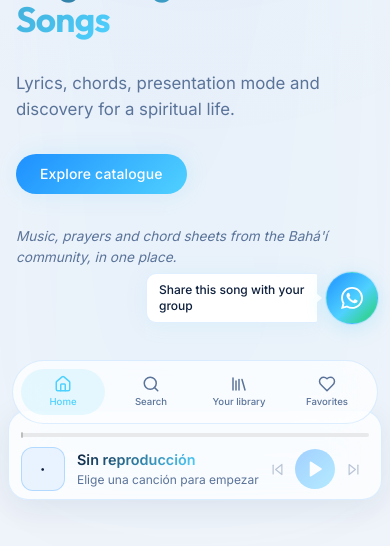
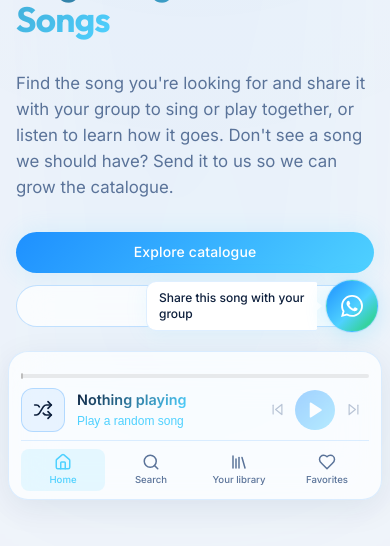
Before and after one commit to rubjm9/bahaisongs, a Next.js app: page /en in a window 390 px wide. Shown: the part 332-878 px from the top of the page. Before the commit the page ends 844 px from the top, so only its background shows below. Built offline with nearby package versions, Linux system fonts and the light colour scheme; no server answers; the database is empty; what @mui/material-nextjs would draw is missing.

Commit message:
feat: home hero, unified mobile bar, and random play
Update home copy and CTAs, merge mobile nav into the player bar, add
play-random when idle, and fix player i18n messages.

Co-authored-by: Cursor <cursoragent@cursor.com>

```diff
--- a/app/[locale]/(public)/page.tsx
+++ b/app/[locale]/(public)/page.tsx
@@ -30,9 +30,10 @@ export default async function HomePage({ params }: { params: Params }) {
         title={t('heroTitle')}
         subtitle={t('heroSubtitle')}
         cta={t('cta')}
+        ctaSuggest={t('ctaSuggest')}
+        ctaHref={appPath(locale as Locale, 'library')}
+        ctaSuggestHref={appPath(locale as Locale, 'suggest')}
         brand={brand('name')}
-        tagline={brand('tagline')}
-        locale={locale}
         heroStat={t('heroStat', { count: allTracks.length })}
       />
 
--- a/messages/en.json
+++ b/messages/en.json
@@ -27,8 +27,9 @@
   "home": {
     "heroEyebrow": "Bahá'í Music · Lyrics · Chords",
     "heroTitle": "Lyrics and chords to sing along Bahá'í Songs",
-    "heroSubtitle": "Lyrics, chords, presentation mode and discovery for a spiritual life.",
+    "heroSubtitle": "Find the song you're looking for and share it with your group to sing or play together, or listen to learn how it goes. Don't see a song we should have? Send it to us so we can grow the catalogue.",
     "cta": "Explore catalogue",
+    "ctaSuggest": "Add a song",
     "heroStat": "{count} songs available"
   },
   "sections": {
@@ -46,6 +47,11 @@
     "calmEyebrow": "Atmosphere",
     "calmTitle": "Calm",
     "calmDescription": "For reflection, meditation or rest."
+  },
+  "player": {
+    "idleTitle": "Nothing playing",
+    "idleRandomCta": "Play a random song",
+    "idleRandomLoading": "Finding a song…"
   },
   "song": {
     "eyebrow": "Song",
--- a/messages/es.json
+++ b/messages/es.json
@@ -27,8 +27,9 @@
   "home": {
     "heroEyebrow": "Música bahá'í · Letras · Acordes",
     "heroTitle": "Letras y acordes para cantar juntos canciones bahá'ís",
-    "heroSubtitle": "Letras, acordes, presentaciones y descubrimientos para acompañar la vida espiritual.",
+    "heroSubtitle": "Encuentra la canción que buscas y compártela con tu grupo para cantar o tocar juntos, o escúchala para saber cómo es. ¿No tenemos alguna canción? Envíala para que ampliemos el catálogo.",
     "cta": "Explorar catálogo",
+    "ctaSuggest": "Agregar canción",
     "heroStat": "{count} canciones disponibles"
   },
   "sections": {
@@ -46,6 +47,11 @@
     "calmEyebrow": "Atmósfera",
     "calmTitle": "Tranquilas",
     "calmDescription": "Para reflexionar, meditar o descansar."
+  },
+  "player": {
+    "idleTitle": "Sin reproducción",
+    "idleRandomCta": "Escuchar una canción al azar",
+    "idleRandomLoading": "Buscando canción…"
   },
   "song": {
     "eyebrow": "Canción",
--- a/src/features/home/components/HeroAtmosphere.tsx
+++ b/src/features/home/components/HeroAtmosphere.tsx
@@ -1,7 +1,7 @@
 'use client';
 
 import Link from 'next/link';
-import { Box, Typography, Stack, Chip } from '@mui/material';
+import { Typography, Stack, Chip } from '@mui/material';
 import { motion } from 'framer-motion';
 import { GradientText } from '@/shared/ui/GradientText';
 import { GlowButton } from '@/shared/ui/GlowButton';
@@ -12,10 +12,10 @@ interface Props {
   title: string;
   subtitle: string;
   cta: string;
+  ctaSuggest: string;
+  ctaHref: string;
+  ctaSuggestHref: string;
   brand: string;
-  tagline?: string;
-  locale: string;
-  totalSongs?: number;
   heroStat?: string;
 }
 
@@ -24,9 +24,10 @@ export function HeroAtmosphere({
   title,
   subtitle,
   cta,
+  ctaSuggest,
+  ctaHref,
+  ctaSuggestHref,
   brand,
-  tagline,
-  locale,
   heroStat,
 }: Props) {
   return (
@@ -110,7 +111,7 @@ export function HeroAtmosphere({
         sx={{
           color: cssVars.textMuted,
           fontSize: { xs: '1.05rem', md: '1.25rem' },
-          maxWidth: 640,
+          maxWidth: 720,
           lineHeight: 1.55,
           m: 0,
         }}
@@ -118,36 +119,26 @@ export function HeroAtmosphere({
         {subtitle}
       </Typography>
 
-      <Box
+      <Stack
         component={motion.div}
+        direction={{ xs: 'column', sm: 'row' }}
+        spacing={1.5}
         initial={{ opacity: 0 }}
         animate={{ opacity: 1 }}
         transition={{ delay: 0.5, duration: 0.6 }}
-        sx={{ mt: 1 }}
+        sx={{ mt: 1, alignItems: { xs: 'stretch', sm: 'center' } }}
       >
-        <Link href={`/${locale}/library`} style={{ textDecoration: 'none' }}>
-          <GlowButton tone="solid">{cta}</GlowButton>
+        <Link href={ctaHref} style={{ textDecoration: 'none' }}>
+          <GlowButton tone="solid" sx={{ width: { xs: '100%', sm: 'auto' } }}>
+            {cta}
+          </GlowButton>
         </Link>
-      </Box>
-
-      {tagline ? (
-        <Typography
-          component={motion.p}
-          initial={{ opacity: 0 }}
-          animate={{ opacity: 1 }}
-          transition={{ delay: 0.7, duration: 0.6 }}
-          sx={{
-            color: cssVars.textMuted,
-            fontSize: '0.85rem',
-            maxWidth: 520,
-            mt: 4,
-            fontStyle: 'italic',
-            m: 0,
-          }}
-        >
-          {tagline}
-        </Typography>
-      ) : null}
+        <Link href={ctaSuggestHref} style={{ textDecoration: 'none' }}>
+          <GlowButton tone="glass" sx={{ width: { xs: '100%', sm: 'auto' } }}>
+            {ctaSuggest}
+          </GlowButton>
+        </Link>
+      </Stack>
     </Stack>
   );
 }
--- a/src/features/player/components/PlayerBar.tsx
+++ b/src/features/player/components/PlayerBar.tsx
@@ -1,6 +1,6 @@
 'use client';
 
-import { useRef } from 'react';
+import { useRef, useState, useCallback } from 'react';
 import { Box, IconButton, Stack, Slider } from '@mui/material';
 import {
   Play,
@@ -16,12 +16,13 @@ import {
 } from 'lucide-react';
 import { motion } from 'framer-motion';
 import Link from 'next/link';
-import { useLocale } from 'next-intl';
+import { useLocale, useTranslations } from 'next-intl';
 import { appPath, trackPath } from '@/shared/lib/seo/paths';
 import type { Locale } from '@/shared/lib/i18n/config';
 import { accent, cssVars, radii } from '@/shared/theme/tokens';
 import { GradientText } from '@/shared/ui/GradientText';
 import { mergeSx } from '@/shared/ui/sx';
+import { MobileNavLinks } from '@/shared/ui/MobileNav';
 import { LikeButton } from '@/features/favorites/components/LikeButton';
 import { usePlayerStore } from '../stores/playerStore';
 import { useQueueStore, selectCurrentTrack } from '../stores/queueStore';
@@ -30,6 +31,7 @@ import { usePlayerActions } from '../hooks/usePlayerActions';
 import { useMediaSession } from '../hooks/useMediaSession';
 import { usePlayerHydration } from '../hooks/usePlayerHydration';
 import { hasPlayableSource } from '../lib/sourceResolver';
+import { playRandomTrack } from '../lib/randomTrack';
 
 /**
  * The single, global player bar. Mounts the only `<audio>` element in the
@@ -43,6 +45,8 @@ export function PlayerBar() {
   useMediaSession(audioRef);
   const actions = usePlayerActions(audioRef);
   const locale = useLocale() as Locale;
+  const tPlayer = useTranslations('player');
+  const [randomLoading, setRandomLoading] = useState(false);
 
   const current = useQueueStore((s) => selectCurrentTrack(s));
   const status = usePlayerStore((s) => s.status);
@@ -64,6 +68,16 @@ export function PlayerBar() {
     useQueueStore.getState().applyShuffle(next);
   };
 
+  const onPlayRandom = useCallback(async () => {
+    if (randomLoading) return;
+    setRandomLoading(true);
+    try {
+      await playRandomTrack(actions.playList);
+    } finally {
+      setRandomLoading(false);
+    }
+  }, [actions.playList]);
+
   return (
     <Box
       component="footer"
@@ -72,7 +86,10 @@ export function PlayerBar() {
         position: 'fixed',
         left: { xs: 8, md: 'calc(var(--bs-sidebar-width, 240px) + 16px)' },
         right: { xs: 8, md: 16 },
-        bottom: { xs: 12, md: 16 },
+        bottom: {
+          xs: 'calc(12px + env(safe-area-inset-bottom, 0px))',
+          md: 16,
+        },
         zIndex: 8,
         transition: 'left 240ms cubic-bezier(0.19, 1, 0.22, 1)',
       }}
@@ -166,7 +183,11 @@ export function PlayerBar() {
                 border: `1px solid ${cssVars.borderStrong}`,
               }}
             >
-              {current?.title.charAt(0).toUpperCase() ?? '·'}
+              {hasTrack ? (
+                current!.title.charAt(0).toUpperCase()
+              ) : (
+                <Shuffle size={20} strokeWidth={2} aria-hidden />
+              )}
             </Box>
             <Stack direction="row" spacing={0.5} sx={{ minWidth: 0, alignItems: 'center' }}>
               {current ? (
@@ -224,18 +245,36 @@ export function PlayerBar() {
                       textOverflow: 'ellipsis',
                     }}
                   >
-                    <GradientText variant="aurora">Sin reproducción</GradientText>
+                    <GradientText variant="aurora">{tPlayer('idleTitle')}</GradientText>
                   </Box>
                   <Box
+                    component="button"
+                    type="button"
+                    onClick={() => void onPlayRandom()}
+                    disabled={randomLoading}
+                    aria-busy={randomLoading}
                     sx={{
-                      color: cssVars.textMuted,
+                      display: 'block',
+                      width: '100%',
+                      maxWidth: 280,
+                      mt: 0.25,
+                      p: 0,
+                      border: 'none',
+                      background: 'transparent',
+                      textAlign: 'left',
+                      cursor: randomLoading ? 'wait' : 'pointer',
+                      color: accent.cyan,
                       fontSize: '0.75rem',
-                      whiteSpace: 'nowrap',
+                      fontWeight: 500,
+                      lineHeight: 1.4,
+                      whiteSpace: { xs: 'normal', sm: 'nowrap' },
                       overflow: 'hidden',
                       textOverflow: 'ellipsis',
+                      '&:hover': randomLoading ? undefined : { textDecoration: 'underline' },
+                      '&:disabled': { opacity: 0.65 },
                     }}
                   >
-                    Elige una canción para empezar
+                    {randomLoading ? tPlayer('idleRandomLoading') : tPlayer('idleRandomCta')}
                   </Box>
                 </Box>
               )}
@@ -399,6 +438,17 @@ export function PlayerBar() {
             </PlayerControl>
           </Stack>
         </Box>
+
+        <Box
+          sx={{
+            display: { xs: 'block', md: 'none' },
+            borderTop: `1px solid ${cssVars.borderSubtle}`,
+            mt: 1,
+            pt: 1,
+          }}
+        >
+          <MobileNavLinks />
+        </Box>
       </Box>
     </Box>
   );
--- /dev/null
+++ b/src/features/player/lib/randomTrack.ts
@@ -0,0 +1,33 @@
+import { toPlayableList } from './playable';
+import { hasPlayableSource } from './sourceResolver';
+import type { PlayableTrack } from './types';
+
+interface CatalogRow {
+  slug: string;
+  title: string;
+  artist: string;
+  artistSlug: string;
+  language: PlayableTrack['language'];
+  legacyAudioUrl?: string;
+}
+
+let cachedPlayable: PlayableTrack[] | null = null;
+
+async function loadPlayableTracks(): Promise<PlayableTrack[]> {
+  if (cachedPlayable) return cachedPlayable;
+  const mod = await import('@/data/catalog.json');
+  const rows = mod.default as CatalogRow[];
+  cachedPlayable = toPlayableList(rows).filter(hasPlayableSource);
+  return cachedPlayable;
+}
+
+/** Picks a random playable track and starts the queue at that index. */
+export async function playRandomTrack(
+  playList: (tracks: readonly PlayableTrack[], startIndex: number) => void,
+): Promise<boolean> {
+  const tracks = await loadPlayableTracks();
+  if (tracks.length === 0) return false;
+  const index = Math.floor(Math.random() * tracks.length);
+  playList(tracks, index);
+  return true;
+}
--- a/src/shared/ui/AppShell.tsx
+++ b/src/shared/ui/AppShell.tsx
@@ -4,13 +4,17 @@ import { Box } from '@mui/material';
 import { type ReactNode } from 'react';
 import { Sidebar } from './Sidebar';
 import { TopBar } from './TopBar';
-import { MobileNav } from './MobileNav';
 import { AtmosphereBackground } from './AtmosphereBackground';
 import { PlayerBar } from '@/features/player/components/PlayerBar';
 import { WhatsAppShareButton } from './WhatsAppShareButton';
 import { cssVars, accent } from '@/shared/theme/tokens';
 import { useSidebarCollapsed } from '@/shared/hooks/useSidebarCollapsed';
-import { SIDEBAR_WIDTH_COLLAPSED, SIDEBAR_WIDTH_EXPANDED } from './shellLayout';
+import {
+  DESKTOP_CONTENT_PADDING_BOTTOM,
+  MOBILE_CONTENT_PADDING_BOTTOM,
+  SIDEBAR_WIDTH_COLLAPSED,
+  SIDEBAR_WIDTH_EXPANDED,
+} from './shellLayout';
 
 interface Props {
   children: ReactNode;
@@ -71,8 +75,10 @@ export function AppShell({ children }: Props) {
           minWidth: 0,
           display: 'flex',
           flexDirection: 'column',
-          // Reserve space at the bottom so content doesn't hide behind the player
-          paddingBottom: { xs: '140px', md: '120px' },
+          paddingBottom: {
+            xs: MOBILE_CONTENT_PADDING_BOTTOM,
+            md: DESKTOP_CONTENT_PADDING_BOTTOM,
+          },
         }}
       >
         <TopBar />
@@ -92,7 +98,6 @@ export function AppShell({ children }: Props) {
         </Box>
       </Box>
 
-      <MobileNav />
       <PlayerBar />
       <WhatsAppShareButton />
     </Box>
--- a/src/shared/ui/MobileNav.tsx
+++ b/src/shared/ui/MobileNav.tsx
@@ -5,7 +5,7 @@ import { usePathname } from 'next/navigation';
 import Link from 'next/link';
 import { Box, Stack } from '@mui/material';
 import { Home, Search, Library, Heart } from 'lucide-react';
-import { accent, cssVars } from '@/shared/theme/tokens';
+import { accent, cssVars, radii } from '@/shared/theme/tokens';
 import type { Locale } from '@/shared/lib/i18n/config';
 import { appPath, isAppPathActive } from '@/shared/lib/seo/paths';
 
@@ -20,31 +20,14 @@ const items: {
   { href: 'favorites', labelKey: 'favorites', Icon: Heart },
 ];
 
-export function MobileNav() {
+/** Nav links row — embedded inside the mobile player bar (not fixed on its own). */
+export function MobileNavLinks() {
   const t = useTranslations('nav');
   const locale = useLocale() as Locale;
   const pathname = usePathname() ?? appPath(locale);
 
   return (
-    <Box
-      component="nav"
-      aria-label="Primary"
-      sx={{
-        position: 'fixed',
-        bottom: 88,
-        left: 12,
-        right: 12,
-        zIndex: 9,
-        background: cssVars.bgGlass,
-        backdropFilter: 'blur(24px) saturate(140%)',
-        WebkitBackdropFilter: 'blur(24px) saturate(140%)',
-        border: `1px solid ${cssVars.borderSubtle}`,
-        borderRadius: 999,
-        paddingX: 1,
-        paddingY: 1,
-        display: { xs: 'block', md: 'none' },
-      }}
-    >
+    <Box component="nav" aria-label="Primary">
       <Stack direction="row" spacing={0.5} sx={{ justifyContent: 'space-between' }}>
         {items.map(({ href, labelKey, Icon }) => {
           const fullHref = appPath(locale, href);
@@ -54,6 +37,7 @@ export function MobileNav() {
               key={labelKey}
               href={fullHref}
               aria-label={t(labelKey)}
+              aria-current={isActive ? 'page' : undefined}
               style={{ flex: 1, textDecoration: 'none' }}
             >
               <Box
@@ -61,9 +45,9 @@ export function MobileNav() {
                   display: 'flex',
                   flexDirection: 'column',
                   alignItems: 'center',
-                  paddingY: 0.75,
+                  paddingY: 0.5,
                   gap: 0.25,
-                  borderRadius: 999,
+                  borderRadius: `${radii.sm}px`,
                   color: isActive ? accent.cyan : cssVars.textMuted,
                   background: isActive ? cssVars.navActiveBg : 'transparent',
                   transition: 'color 160ms, background-color 160ms',
--- a/src/shared/ui/WhatsAppShareButton.tsx
+++ b/src/shared/ui/WhatsAppShareButton.tsx
@@ -5,6 +5,7 @@ import { usePathname } from 'next/navigation';
 import { useTranslations } from 'next-intl';
 import { Box, IconButton, Typography } from '@mui/material';
 import { accent, cssVars } from '@/shared/theme/tokens';
+import { MOBILE_WHATSAPP_BOTTOM } from '@/shared/ui/shellLayout';
 
 function WhatsAppIcon() {
   return (
@@ -90,7 +91,7 @@ export function WhatsAppShareButton() {
       sx={{
         position: 'fixed',
         right: { xs: 12, md: 20 },
-        bottom: { xs: 188, md: 132 },
+        bottom: { xs: MOBILE_WHATSAPP_BOTTOM, md: 132 },
         zIndex: 7,
         display: 'flex',
         flexDirection: 'row',
--- a/src/shared/ui/shellLayout.ts
+++ b/src/shared/ui/shellLayout.ts
@@ -3,3 +3,17 @@ export const SIDEBAR_WIDTH_EXPANDED = 245;
 export const SIDEBAR_WIDTH_COLLAPSED = 72;
 
 export const SIDEBAR_COLLAPSED_STORAGE_KEY = 'bahaisongs:sidebar-collapsed';
+
+/** Fixed bottom chrome — player + mobile nav share one bar on xs–sm. */
+export const SHELL_LAYOUT_VARS = {
+  chromeBottom: '12px',
+  /** Combined player + nav row on mobile/tablet. */
+  mobileChromeHeight: '156px',
+  desktopPlayerHeight: '108px',
+} as const;
+
+export const MOBILE_CONTENT_PADDING_BOTTOM = `calc(${SHELL_LAYOUT_VARS.chromeBottom} + ${SHELL_LAYOUT_VARS.mobileChromeHeight} + 20px + env(safe-area-inset-bottom, 0px))`;
+
+export const DESKTOP_CONTENT_PADDING_BOTTOM = `calc(16px + ${SHELL_LAYOUT_VARS.desktopPlayerHeight} + 24px)`;
+
+export const MOBILE_WHATSAPP_BOTTOM = `calc(${SHELL_LAYOUT_VARS.chromeBottom} + ${SHELL_LAYOUT_VARS.mobileChromeHeight} + 12px + env(safe-area-inset-bottom, 0px))`;
```
